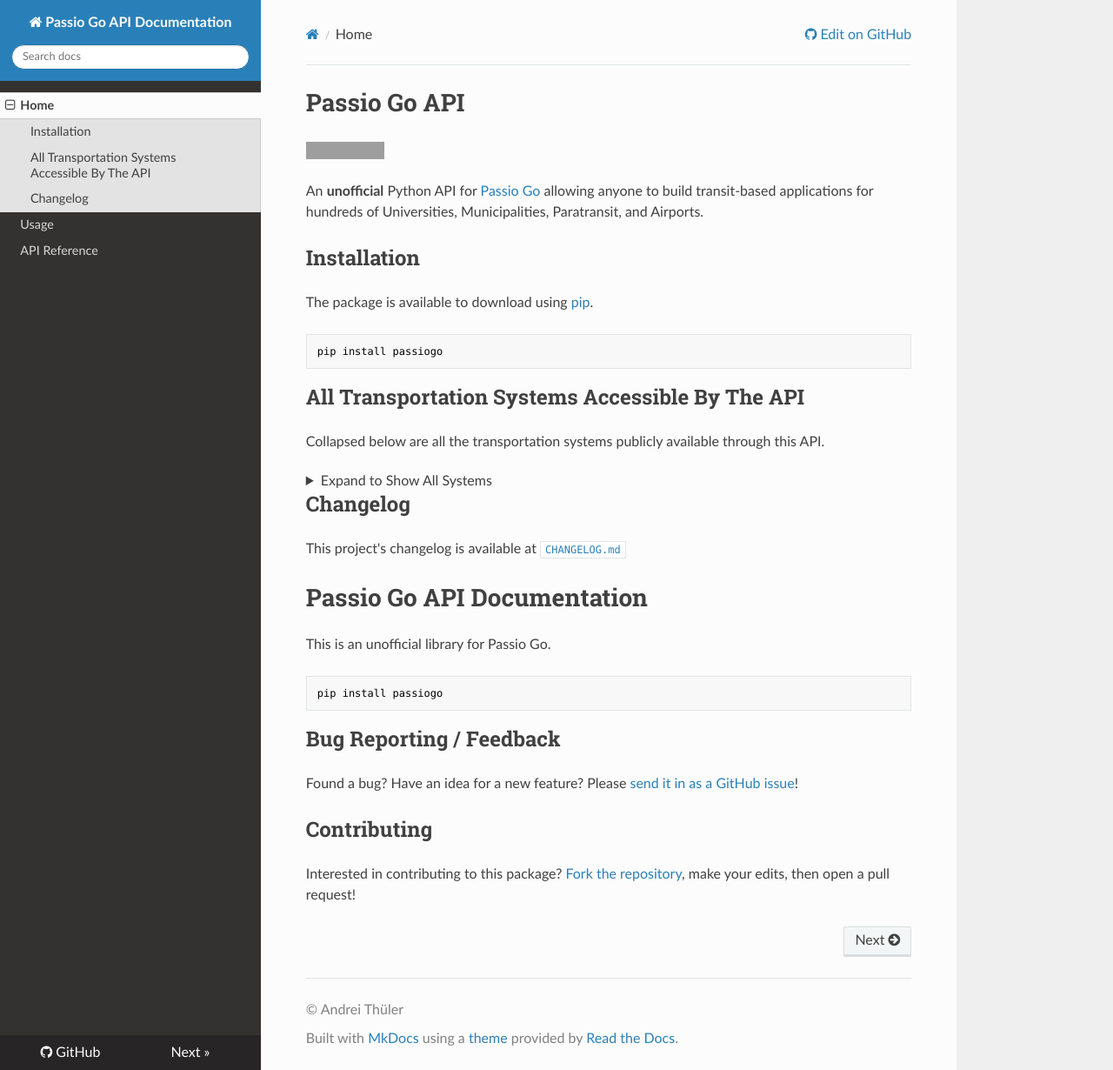
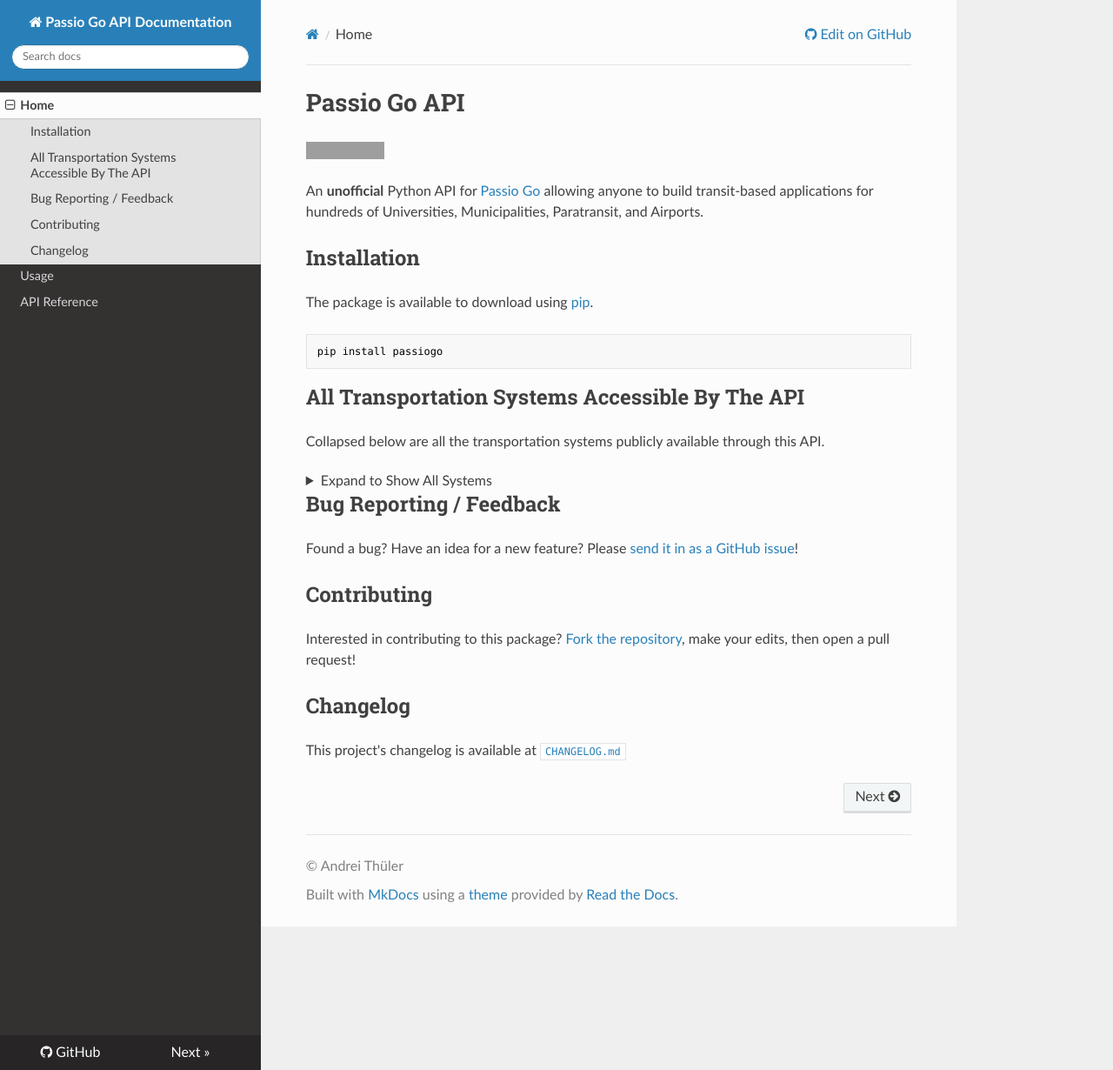
Before and after one commit to athuler/PassioGo, an MkDocs documentation site: the page built from docs/index.md, in a window 1280 px wide and 1230 px high. Shown: the whole window at 87% size. Built offline with MkDocs 1.6.1, drawn with Linux system fonts in a browser that asks for light colours; nearby versions of some CDN libraries; some of the changed lines change nothing that is shown; grey boxes are pictures that could not be loaded.

Commit message:
Move Bug Reporting & Contributing from Index to README

````diff
--- a/README.md
+++ b/README.md
@@ -1,6 +1,6 @@
 # Passio Go API
 
-![Pepy Total Downlods](https://img.shields.io/pepy/dt/PassioGo)
+[![Pepy Total Downlods](https://img.shields.io/pepy/dt/PassioGo)](https://www.pepy.tech/projects/passiogo)
 
 
 An **unofficial** Python API for [Passio Go](https://passiogo.com/) allowing anyone to build transit-based applications for hundreds of Universities, Municipalities, Paratransit, and Airports.
@@ -234,6 +234,16 @@
 </details>
 
 
+## Bug Reporting / Feedback
+
+Found a bug? Have an idea for a new feature? Please [send it in as a GitHub issue](https://github.com/athuler/PassioGo/issues)!
+
+
+## Contributing
+
+Interested in contributing to this package? [Fork the repository](https://github.com/athuler/PassioGo/fork), make your edits, then open a pull request!
+
+
 ## Changelog
 
 This project's changelog is available at [`CHANGELOG.md`](https://github.com/athuler/PassioGo/blob/main/CHANGELOG.md)
--- a/docs/index.md
+++ b/docs/index.md
@@ -1,18 +1 @@
 {!README.md!}
-
-# Passio Go API Documentation
-
-This is an unofficial library for Passio Go.
-
-```
-pip install passiogo
-```
-
-## Bug Reporting / Feedback
-
-Found a bug? Have an idea for a new feature? Please [send it in as a GitHub issue](https://github.com/athuler/PassioGo/issues)!
-
-
-## Contributing
-
-Interested in contributing to this package? [Fork the repository](https://github.com/athuler/PassioGo/fork), make your edits, then open a pull request!
````
